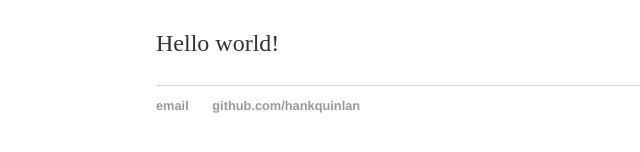
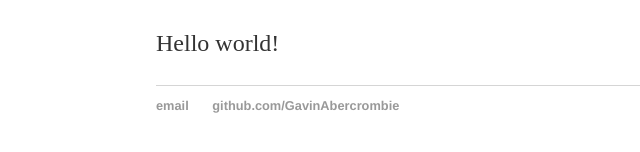
Before and after one commit to GavinAbercrombie/gavinabercrombie.github.io, a Jekyll site: the page built from _posts/2014-04-30-kaixo-mundua.md, in a window 1280 px wide. Shown: the part 228-380 px from the top of the page, without its empty margins (36-676 px from the left). Built offline with Jekyll 4.4.1, drawn with Linux system fonts in a browser that asks for light colours; our own code applies the rules of GitHub Pages for plain Markdown files.

Commit message:
Update default.html
changed contact details

```diff
--- a/_layouts/default.html
+++ b/_layouts/default.html
@@ -21,8 +21,8 @@
 			</div><!-- /.container -->
 			<footer>
 	    		<ul>
-	        		<li><a href="mailto:hankquinlanhub@gmail.com">email</a></li>
-	        		<li><a href="https://github.com/hankquinlan">github.com/hankquinlan</a></li>
+	        		<li><a href="mailto:gavin.abercrombie@postgrad.manchester.ac.uk">email</a></li>
+	        		<li><a href="https://github.com/gavinabercrombie">github.com/GavinAbercrombie</a></li>
 				</ul>
 			</footer>
 		</body>
```
